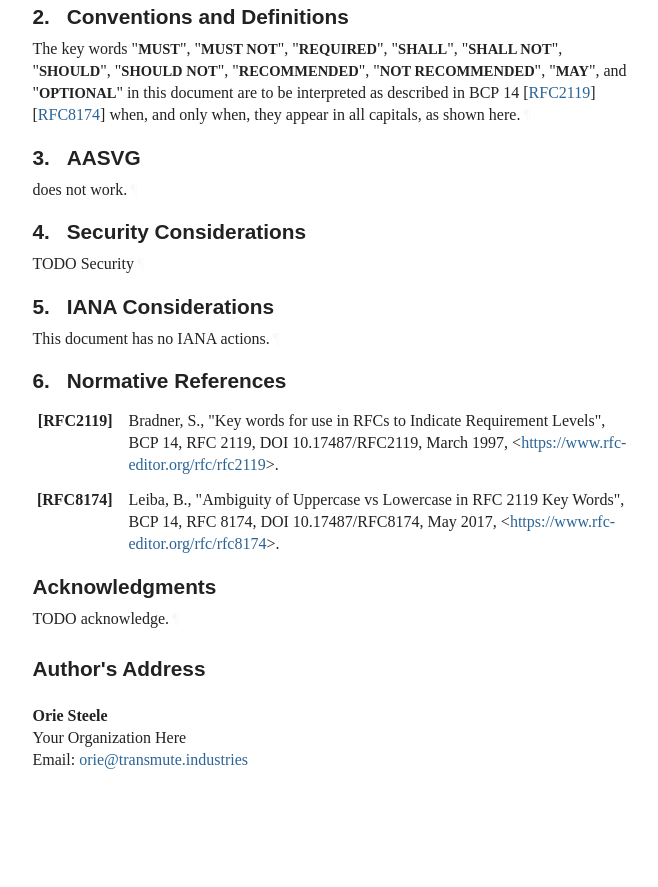
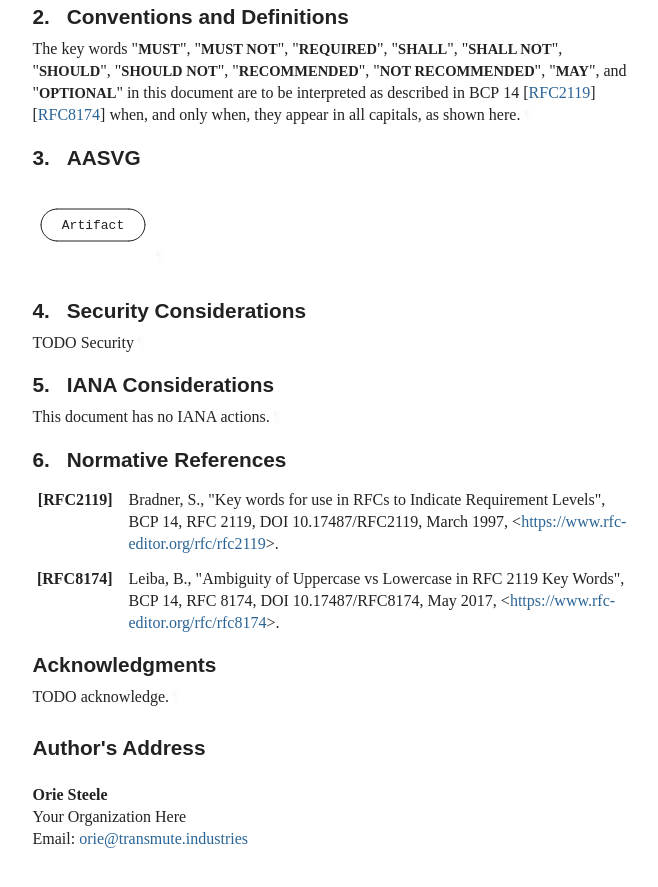
Before and after one commit to OR13/draft-steele-rfc-diagrams, a plain HTML site: page draft-steele-rfc-diagrams.html in a window 1280 px wide. Shown: the part 747-1634 px from the top of the page, without its empty margins (92-750 px from the left). Before the commit the page ends 1609 px from the top, so only its background shows below. Drawn offline with Linux system fonts and the light colour scheme; a web font is replaced by a local one.

Commit message:
Script updating gh-pages from bffde65. [ci skip]

```diff
--- a/draft-steele-rfc-diagrams.html
+++ b/draft-steele-rfc-diagrams.html
@@ -1173,7 +1173,21 @@ appear in all capitals, as shown here.<a href="#section-2-1" class="pilcrow">¶<
       <h2 id="name-aasvg">
 <a href="#section-3" class="section-number selfRef">3. </a><a href="#name-aasvg" class="section-name selfRef">AASVG</a>
       </h2>
-<p id="section-3-1">does not work.<a href="#section-3-1" class="pilcrow">¶</a></p>
+<div id="section-3-1">
+        <div class="alignLeft art-svg artwork" id="section-3-1.1">
+<svg xmlns="http://www.w3.org/2000/svg" version="1.1" height="96" width="120" viewBox="0 0 120 96" class="diagram" text-anchor="middle" font-family="monospace" font-size="13px" stroke-linecap="round">
+            <path d="M 24,32 L 96,32" fill="none" stroke="black"></path>
+            <path d="M 24,64 L 96,64" fill="none" stroke="black"></path>
+            <path d="M 24,32 C 15.16936,32 8,39.16936 8,48" fill="none" stroke="black"></path>
+            <path d="M 96,32 C 104.83064,32 112,39.16936 112,48" fill="none" stroke="black"></path>
+            <path d="M 24,64 C 15.16936,64 8,56.83064 8,48" fill="none" stroke="black"></path>
+            <path d="M 96,64 C 104.83064,64 112,56.83064 112,48" fill="none" stroke="black"></path>
+            <g class="text">
+              <text x="60" y="52">Artifact</text>
+            </g>
+          </svg><a href="#section-3-1.1" class="pilcrow">¶</a>
+</div>
+</div>
 </section>
 </div>
 <div id="security-considerations">
--- a/draft-steele-rfc-diagrams.txt
+++ b/draft-steele-rfc-diagrams.txt
@@ -84,7 +84,9 @@ Table of Contents
 
 3.  AASVG
 
-   does not work.
+                    .----------.
+                   |  Artifact  |
+                    '----+-----'
 
 4.  Security Considerations
 
```
